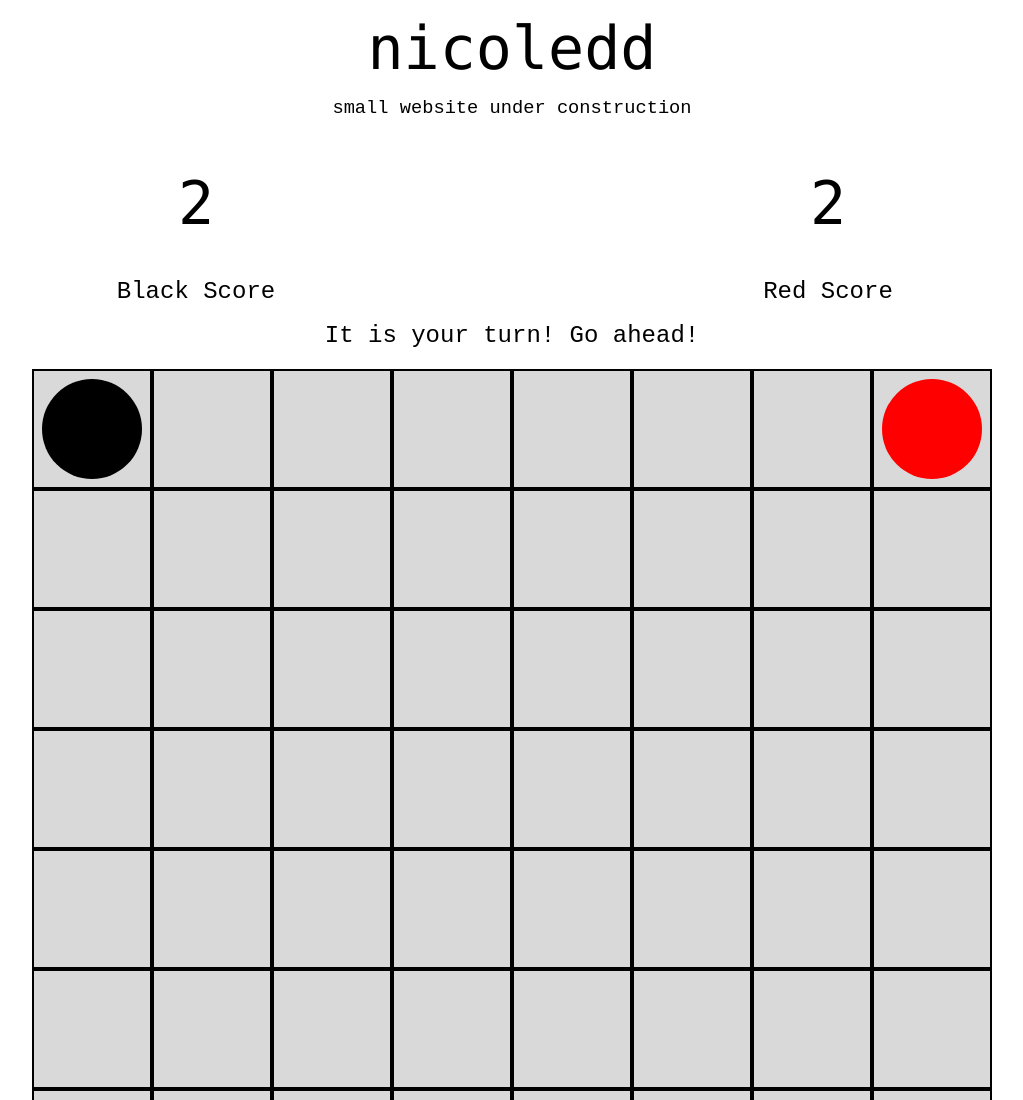
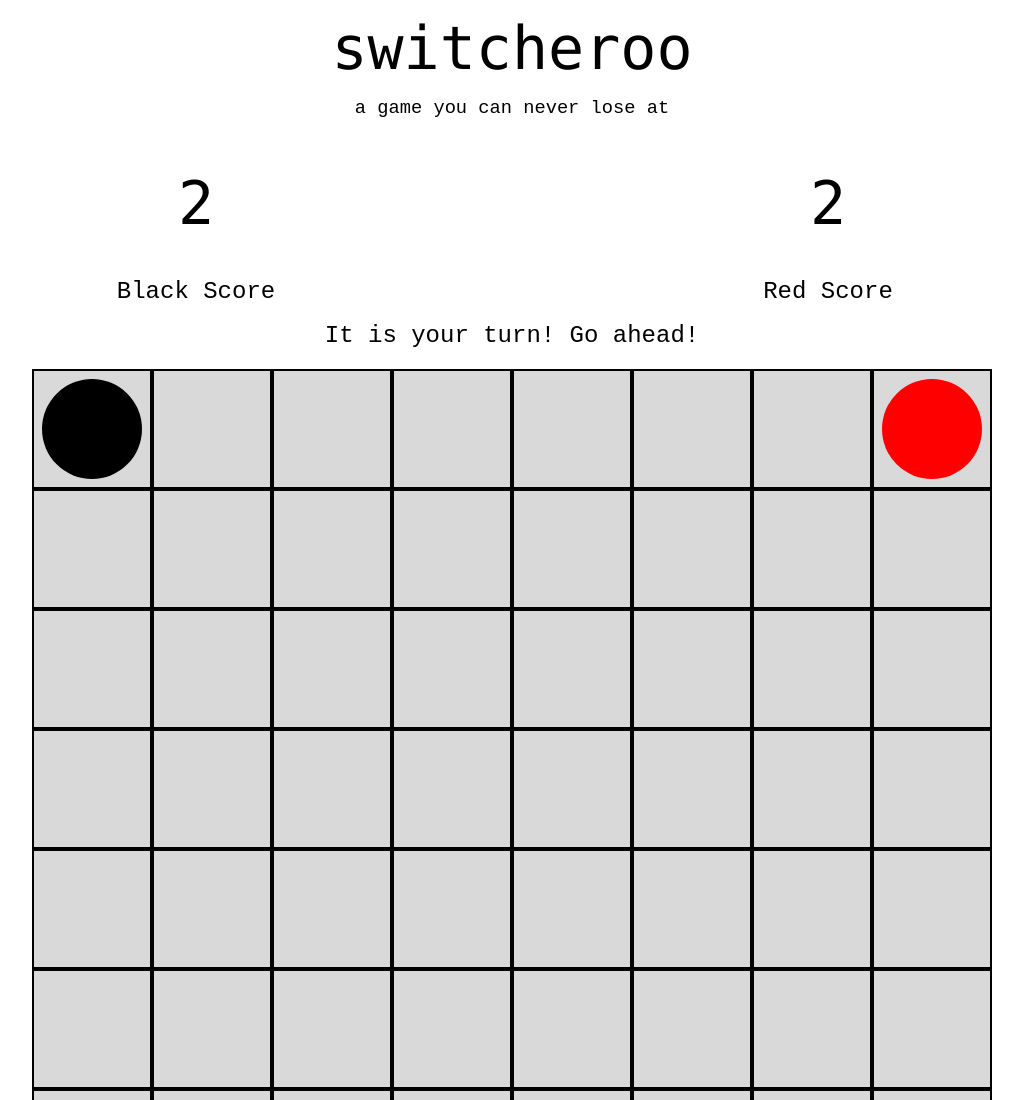
Before and after one commit to nicoledd/switcher, a plain HTML site: page index.html in a window 1280 px wide. Shown: the top 1100 px of the page, without its empty margins (128-1151 px from the left). Drawn offline with nearby package versions, Linux system fonts and the light colour scheme.

Commit message:
changed headers

```diff
--- a/index.html
+++ b/index.html
@@ -11,8 +11,8 @@
 
     <a style="display:block" href='../index.html'>
         <div class="headerText" style="line-height: 1px;">
-            <h1 style="font-weight: lighter; font-size:60px; font-family: 'Monaco', monospace;"><center>nicoledd<center></h1>
-            <h3 style="font-weight: lighter; font-family: 'Andale Mono', monospace;"><center>small website under construction<center></h3>
+            <h1 style="font-weight: lighter; font-size:60px; font-family: 'Monaco', monospace;"><center>switcheroo<center></h1>
+            <h3 style="font-weight: lighter; font-family: 'Andale Mono', monospace;"><center>a game you can never lose at<center></h3>
         </div>
     </a>
 
```
